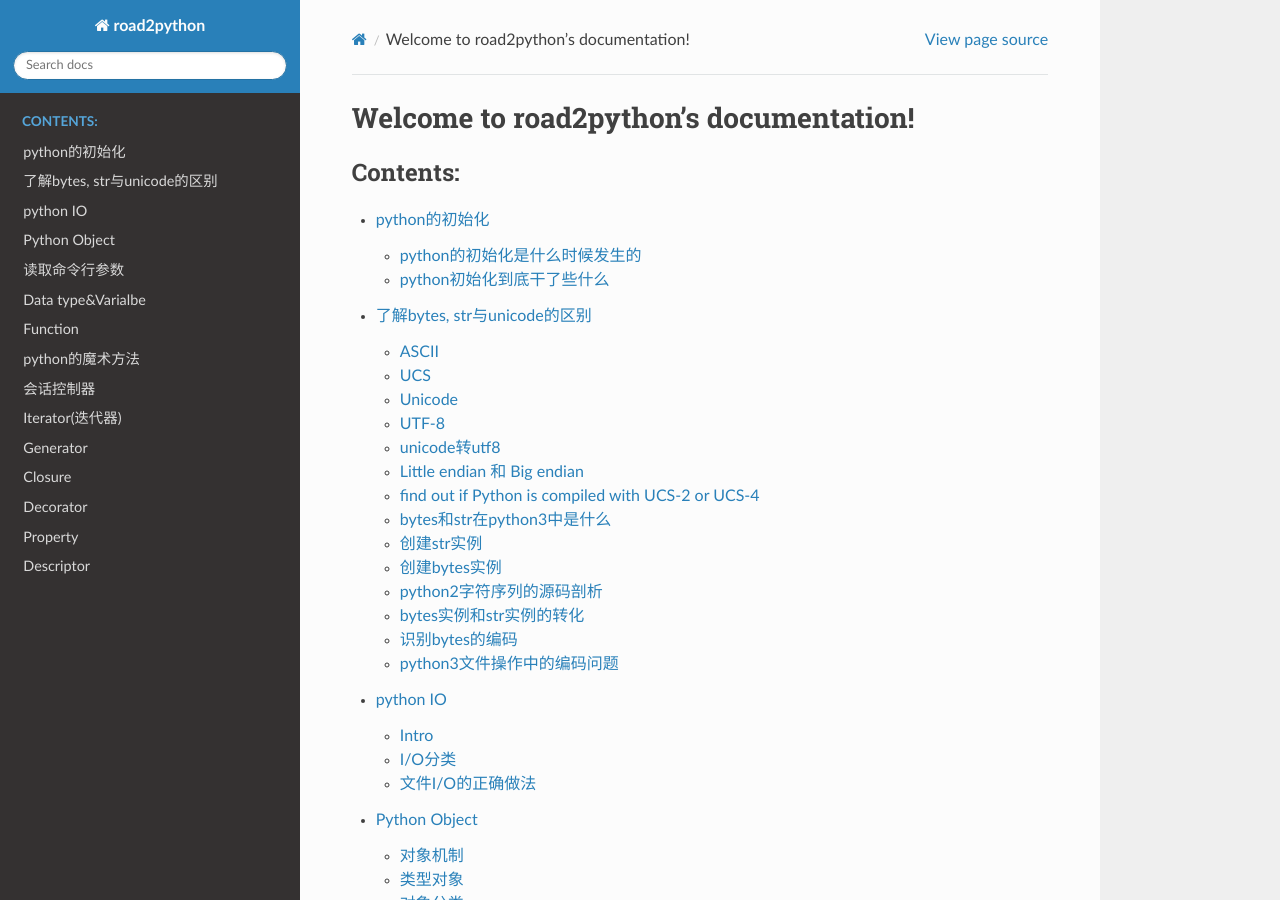
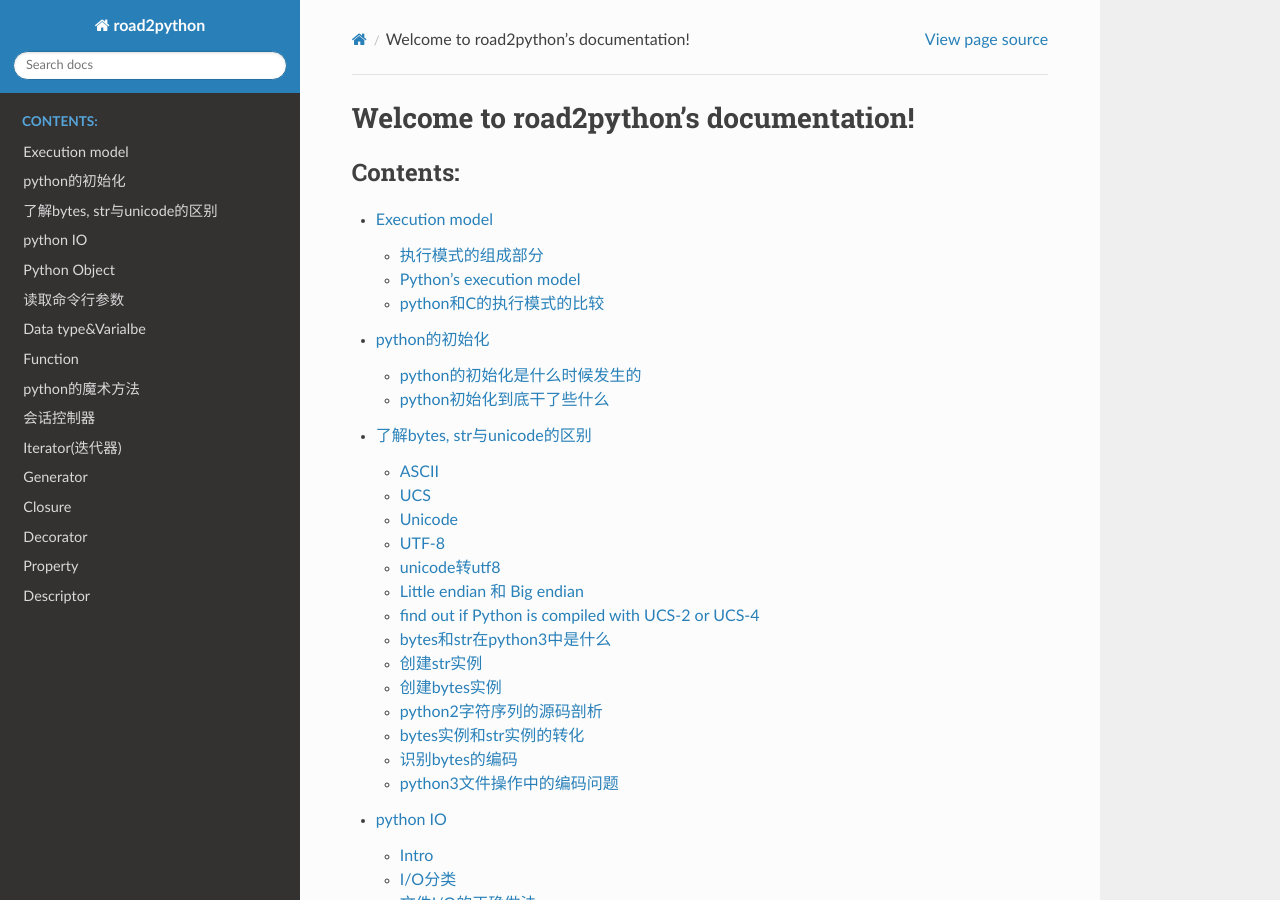
Before and after one commit to yiwenliu/rd2python, a Sphinx documentation site: the page built from source/index.rst, in a window 1280 px wide and 900 px high. Built offline with Sphinx 7.4.7 and the Read the Docs theme 2.0.0, drawn with Linux system fonts in a browser that asks for light colours; formulas are drawn with MathJax 3; part of the change alters nothing that is shown.

Commit message:
20180905

```diff
--- /dev/null
+++ b/source/execution-model.rst
@@ -0,0 +1,42 @@
+Execution model
+===================
+Every programming language has an execution model.
+
+执行模式的组成部分
+-----------------------
+1. compiler,
+2. interpreter
+3. a runtime system（主要部分）
+
+a runtime system
+^^^^^^^^^^^^^^^^^^^^^
+a runtime system, primarily implements portions of an execution model, 其行为包括了“非应用程序本身所属的”其他任何行为。
+
+以python为例，它的runtime system的行为包括：
+
+- 在客户编写的程序真正执行前，初始化进程对象，线程对象，frame对象
+- putting parameters onto the stack before a function call
+- 应用程序和runtime environment交互的gateway,例如，OS环境变量, disk I/O
+
+Python's execution model
+-----------------------------
+在 `官方文档 <https://docs.python.org/3/reference/executionmodel.html#>`_ 中，python的“执行模式”只有三大点：
+
+1. Structure of a program——code block
+2. Naming and binding——python的名字解析规则
+3. Exception
+
+python和C的执行模式的比较
+-------------------------------
+
++--------------------------------------+-----------------------------------------+---------------------------+
+|                                      | C                                       | Python                    |
++--------------------------------------+-----------------------------------------+---------------------------+
+| an indivisible unit of work          | statement                               | code block                |
++--------------------------------------+-----------------------------------------+---------------------------+
+| unit标志                             | ;                                       | function, module, class   |
++--------------------------------------+-----------------------------------------+---------------------------+
+| execution manner                     | serially(one unit at a time)            | frame决定了一个code block |
+|                                      |                                         |                           |
+| (order in which those units of work) | and sequentially(前面结束了,后面才开始) | 执行结束后,该如何继续     |
++--------------------------------------+-----------------------------------------+---------------------------+
--- a/source/index.rst
+++ b/source/index.rst
@@ -10,6 +10,7 @@ Welcome to road2python's documentation!
    :maxdepth: 2
    :caption: Contents:
 
+   execution-model
    python-init
    codec
    io
```
